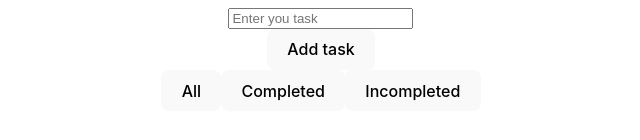
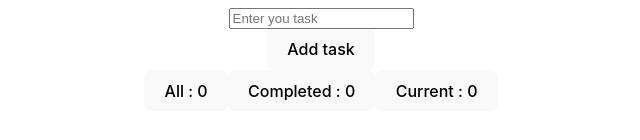
Before and after one commit to YTyndyk/ToDo-list, a React (Vite) app: page / in a window 1280 px wide. Shown: the part 334-474 px from the top of the page, without its empty margins (319-959 px from the left). Built offline with nearby package versions, Linux system fonts and the light colour scheme.

Commit message:
add counter

```diff
--- a/package.json
+++ b/package.json
@@ -15,8 +15,7 @@
 		"react": "^18.2.0",
 		"react-dom": "^18.2.0",
 		"react-redux": "^9.1.0",
-		"redux-persist": "^6.0.0",
-		"reselect": "^5.1.0"
+		"redux-persist": "^6.0.0"
 	},
 	"devDependencies": {
 		"@types/react": "^18.2.56",
--- /dev/null
+++ b/src/components/Buttons.jsx
@@ -0,0 +1,32 @@
+import { useSelector } from "react-redux";
+import { getAllTodos } from "../redux/todos/todos-selectors";
+import { FilterTypes } from "../redux/filter/filter-constants";
+
+const Buttons = ({ handleFilterChange }) => {
+	const todos = useSelector(getAllTodos);
+
+	const completedTodos = todos.reduce(
+		(total, todo) => (todo.completed ? total + 1 : total),
+		0,
+	);
+	const unCompletedTodos = todos.reduce(
+		(total, todo) => (!todo.completed ? total + 1 : total),
+		0,
+	);
+
+	return (
+		<div>
+			<button onClick={() => handleFilterChange(FilterTypes.ALL)}>
+				All : <span>{todos.length}</span>
+			</button>
+			<button onClick={() => handleFilterChange(FilterTypes.COMPLETED)}>
+				Completed : <span>{completedTodos}</span>
+			</button>
+			<button onClick={() => handleFilterChange(FilterTypes.CURRENT)}>
+				Current : <span>{unCompletedTodos}</span>
+			</button>
+		</div>
+	);
+};
+
+export default Buttons;
--- a/src/components/Todos.jsx
+++ b/src/components/Todos.jsx
@@ -12,10 +12,10 @@ import {
 	getIncompletedTodos,
 	getCompletedTodos,
 } from "../redux/todos/todos-selectors";
+import Buttons from "./Buttons";
 
 const Todos = () => {
 	const [currentFilter, setCurrentFilter] = useState(FilterTypes.ALL);
-	const todos = useSelector(getAllTodos);
 
 	const dispatch = useDispatch();
 
@@ -31,30 +31,14 @@ const Todos = () => {
 		case FilterTypes.COMPLETED:
 			filteredTodos = useSelector(getCompletedTodos);
 			break;
-		case FilterTypes.INCOMPLETED:
+		case FilterTypes.CURRENT:
 			filteredTodos = useSelector(getIncompletedTodos);
 			break;
 		default:
 			filteredTodos = useSelector(getAllTodos);
 	}
 
-	const isDublicate = ({ text }) => {
-		const normalizedText = text.toLowerCase();
-
-		const dublicate = todos.find((item) => {
-			const normalizedCurrentText = item.text.toLowerCase();
-
-			return normalizedCurrentText === normalizedText;
-		});
-
-		return Boolean(dublicate);
-	};
-
 	const onAddTodo = (data) => {
-		if (isDublicate(data)) {
-			return alert(`Task with ${data.text}  already in list`);
-		}
-
 		const action = addTodo(data);
 		dispatch(action);
 	};
@@ -70,20 +54,13 @@ const Todos = () => {
 	return (
 		<>
 			<TodosForm onSubmit={onAddTodo} />
-			<div>
-				<button onClick={() => handleFilterChange(FilterTypes.ALL)}>All</button>
-				<button onClick={() => handleFilterChange(FilterTypes.COMPLETED)}>
-					Completed
-				</button>
-				<button onClick={() => handleFilterChange(FilterTypes.INCOMPLETED)}>
-					Incompleted
-				</button>
-			</div>
+			<Buttons handleFilterChange={handleFilterChange} />
 			<TodoList
 				items={filteredTodos}
 				deleteTodo={onDeleteTodo}
 				toggleTodo={handleToggleTodo}
 			/>
+			<p></p>
 		</>
 	);
 };
--- a/src/components/TodosForm.jsx
+++ b/src/components/TodosForm.jsx
@@ -10,12 +10,11 @@ const TodosForm = ({ onSubmit }) => {
 	const [state, setState] = useState({ ...INITIAL_STATE });
 
 	const handleChange = ({ target }) => {
-		const { name, value, type, checked } = target;
-		const newValue = type === "checkbox" ? checked : value;
+		const { name, value } = target;
 
 		setState({
 			...state,
-			[name]: newValue,
+			[name]: value,
 		});
 	};
 
```
Also changed, not shown: src/helpers.js (deleted, +0 -18 lines), 1 other file (tests, documents, lock files or other folders).
